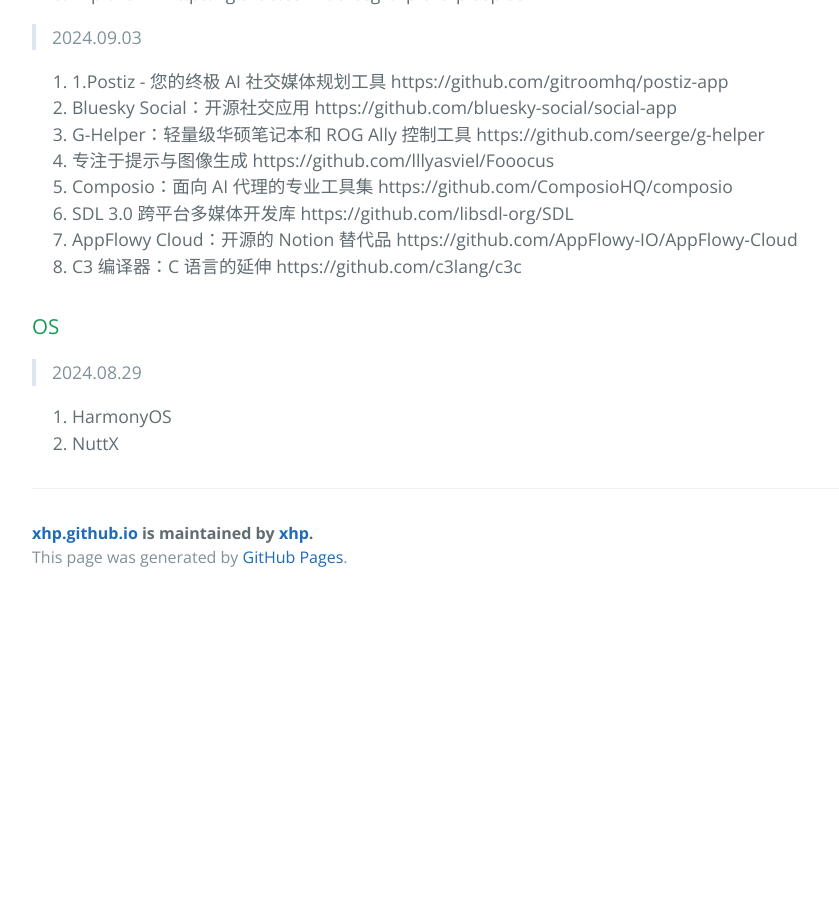
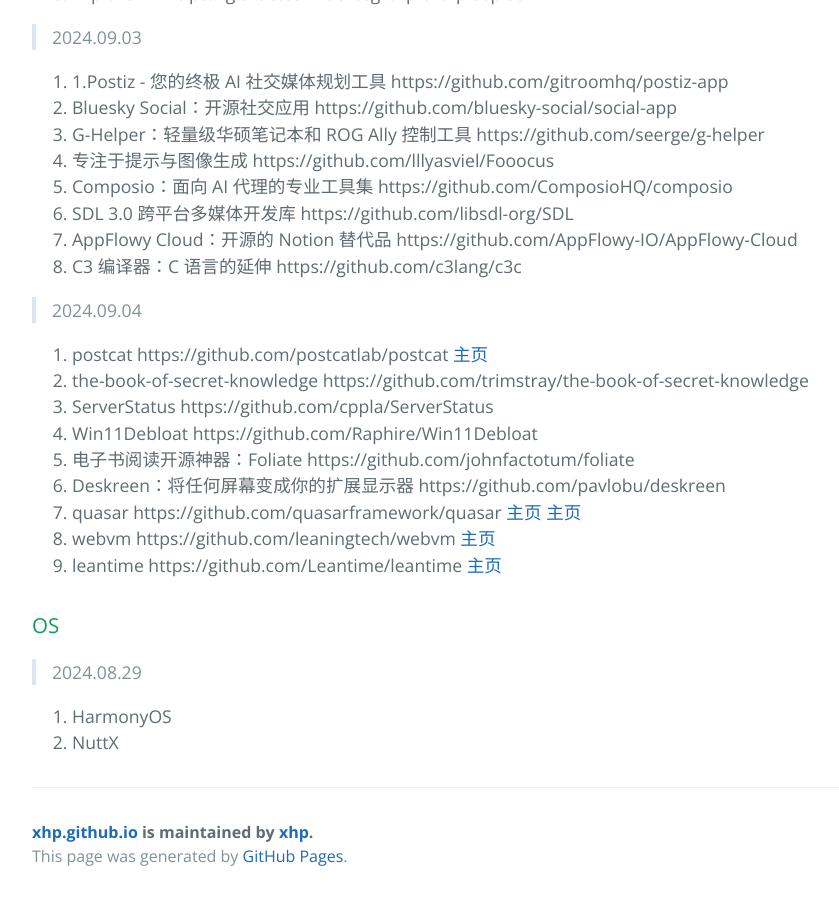
Before and after one commit to xhp/xhp.github.io, a Jekyll site: the page built from index.md, in a window 1280 px wide and 900 px high, scrolled down 1099 px. Shown: the whole window, without its empty margins (192-1031 px from the left). Built offline with Jekyll 4.4.1, drawn with Linux system fonts in a browser that asks for light colours; our own code applies the rules of GitHub Pages for plain Markdown files; before the commit the page ends 1700 px from its top, so only the background shows below that.

Commit message:
2024.09.04

```diff
--- a/index.md
+++ b/index.md
@@ -42,6 +42,20 @@ layout: default
 7. AppFlowy Cloud：开源的 Notion 替代品 https://github.com/AppFlowy-IO/AppFlowy-Cloud
 8. C3 编译器：C 语言的延伸 https://github.com/c3lang/c3c
 
+> 2024.09.04
+
+1. postcat https://github.com/postcatlab/postcat [主页](https://postcat.com/zh)
+2. the-book-of-secret-knowledge https://github.com/trimstray/the-book-of-secret-knowledge
+3. ServerStatus https://github.com/cppla/ServerStatus
+4. Win11Debloat https://github.com/Raphire/Win11Debloat
+5. 电子书阅读开源神器：Foliate https://github.com/johnfactotum/foliate
+6. Deskreen：将任何屏幕变成你的扩展显示器 https://github.com/pavlobu/deskreen
+7. quasar https://github.com/quasarframework/quasar [主页](https://quasar.dev/) [主页](http://www.quasarchs.com/)
+8. webvm https://github.com/leaningtech/webvm [主页](https://webvm.io/)
+9. leantime https://github.com/Leantime/leantime [主页](https://leantime.io/)
+
+
+
 
 ### [](#header-3)OS
 > 2024.08.29
```
